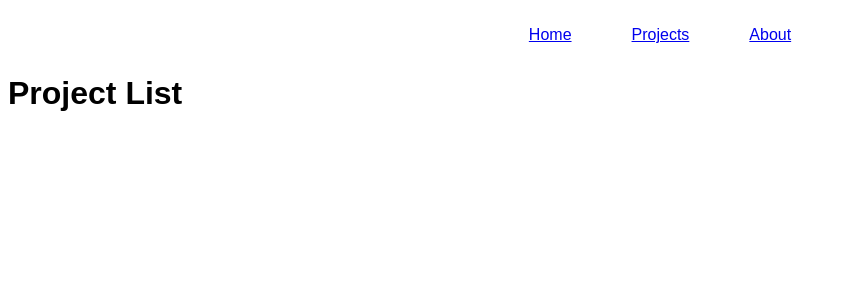
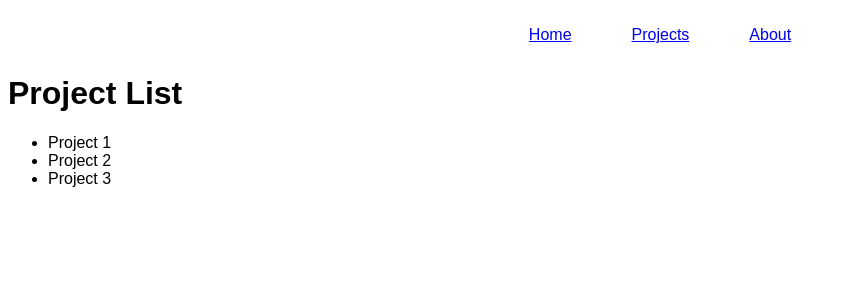
Before and after one commit to FSDSTR1023/reactrouter, a React (Vite) app: page /projects in a window 1280 px wide. Shown: the top 300 px of the page, without its empty margins (0-845 px from the left). Built offline with nearby package versions, Linux system fonts and the light colour scheme.

Commit message:
add project list

```diff
--- a/src/components/projectlist.jsx
+++ b/src/components/projectlist.jsx
@@ -2,6 +2,11 @@ function ProjectList() {
     return (
         <>
             <h1>Project List</h1>
+            <ul>
+                <li>Project 1</li>
+                <li>Project 2</li>
+                <li>Project 3</li>
+            </ul>
         </>
     )
 }
```
